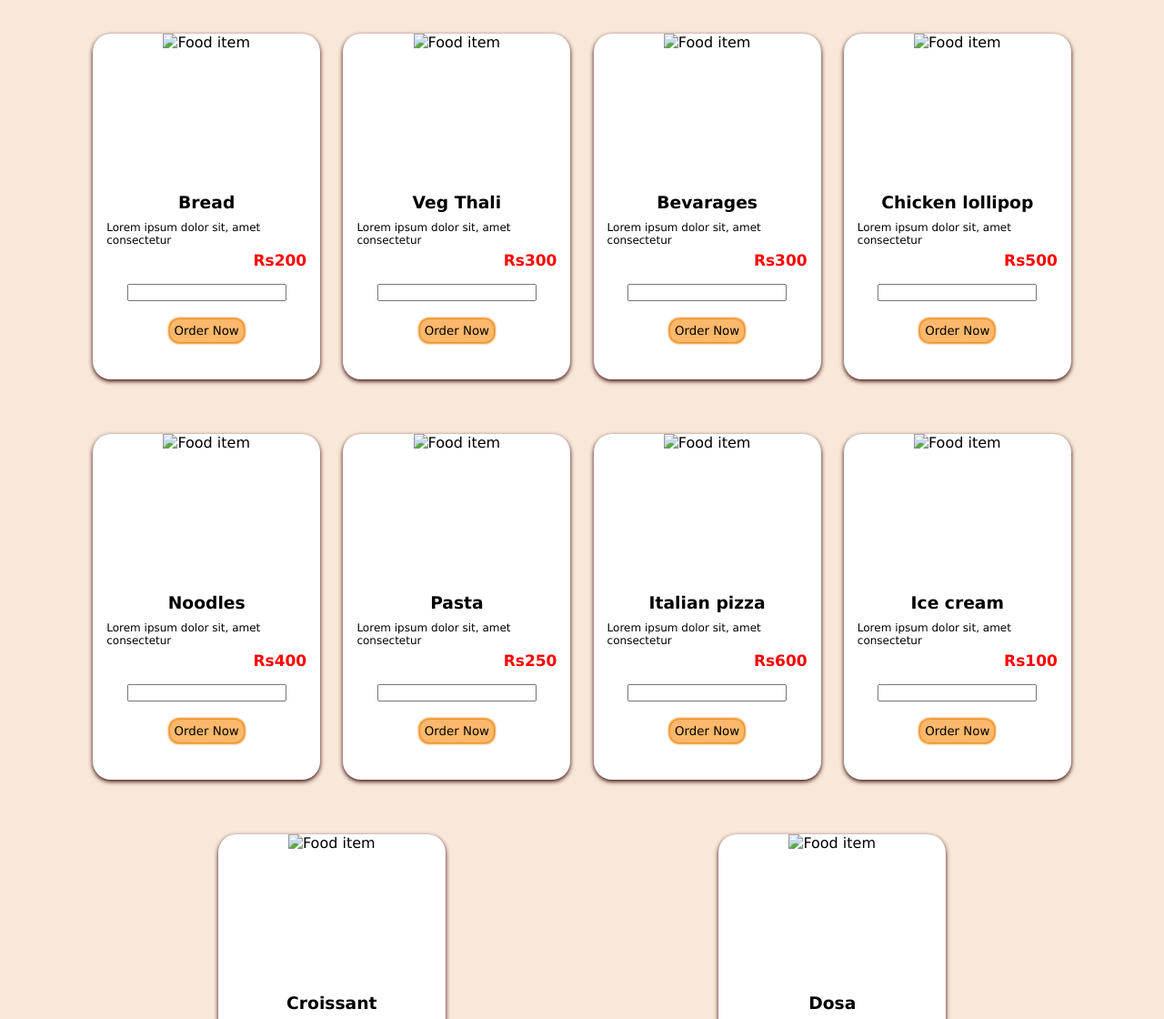
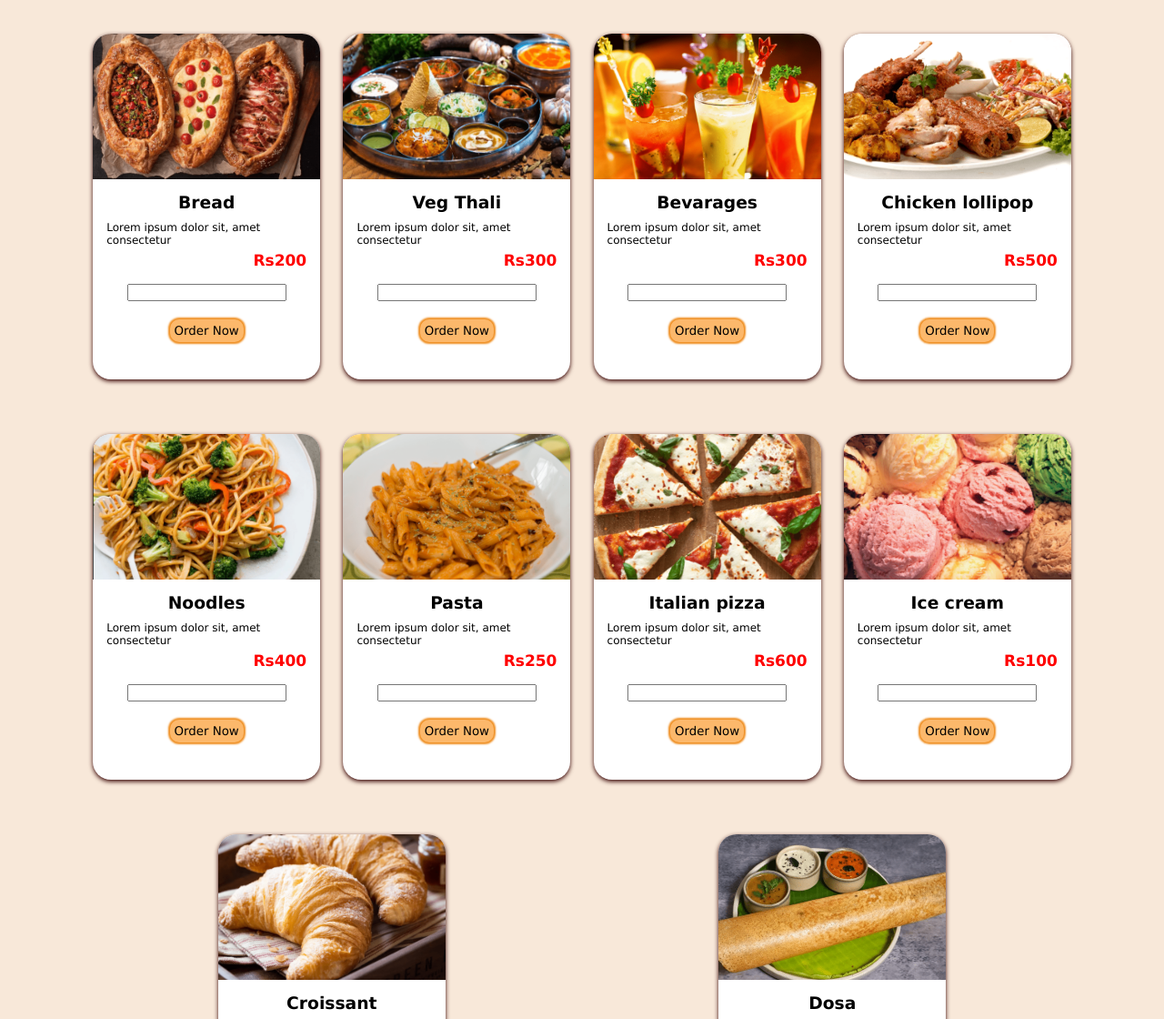
Before and after one commit to Shresth-Narsaria/restaurant_man, a plain HTML site: page menu.html in a window 1280 px wide. Shown: the part 159-1279 px from the top of the page at 91% size. Drawn offline with Linux system fonts and the light colour scheme; a script that the page names is missing.

Commit message:
Update menu.html

```diff
--- a/menu.html
+++ b/menu.html
@@ -20,7 +20,7 @@
                 <div class="fav-food">
                     <div class="item">
                         <div>
-                            <img src="images\pizzatype.png" alt="Food item">
+                            <img src="pizzatype.png" alt="Food item">
                         </div>
                         <form method="post" action="menu.html">
                             <h3>Bread</h3>
@@ -34,7 +34,7 @@
                     </div>
                     <div class="item">
                         <div>
-                            <img src="images\thali.png" alt="Food item">
+                            <img src="thali.png" alt="Food item">
                         </div>
                         <form method="post" action="menu.html">
                             <h3>Veg Thali</h3>
@@ -47,7 +47,7 @@
                     </div>
                     <div class="item">
                         <div>
-                            <img src="images\bevarages.png" alt="Food item">
+                            <img src="bevarages.png" alt="Food item">
                         </div>
                         <form method="post" action="menu.html">
                             <h3>Bevarages</h3>
@@ -60,7 +60,7 @@
                     </div>
                     <div class="item">
                         <div>
-                            <img src="images\nonveg.png" alt="Food item">
+                            <img src="nonveg.png" alt="Food item">
                         </div>
                         <form method="post" action="menu.html">
                             <h3>Chicken lollipop</h3>
@@ -73,7 +73,7 @@
                     </div>
                     <div class="item">
                         <div>
-                            <img src="images\noodles.png" alt="Food item">
+                            <img src="noodles.png" alt="Food item">
                         </div>
                         <form method="post" action="menu.html">
                             <h3>Noodles</h3>
@@ -86,7 +86,7 @@
                     </div>
                     <div class="item">
                         <div>
-                            <img src="images\menu1.png" alt="Food item">
+                            <img src="menu1.png" alt="Food item">
                         </div>
                         <form method="post" action="menu.html">
                             <h3>Pasta</h3>
@@ -99,7 +99,7 @@
                     </div>
                     <div class="item">
                         <div>
-                            <img src="images\menu2.png" alt="Food item">
+                            <img src="menu2.png" alt="Food item">
                         </div>
                         <form method="post" action="menu.html">
                             <h3>Italian pizza</h3>
@@ -112,7 +112,7 @@
                     </div>
                     <div class="item">
                         <div>
-                            <img src="images\menu3.png" alt="Food item">
+                            <img src="menu3.png" alt="Food item">
                         </div>
                         <form method="post" action="menu.html">
                             <h3>Ice cream</h3>
@@ -125,7 +125,7 @@
                     </div>
                     <div class="item">
                         <div>
-                            <img src="images\menu4.png" alt="Food item">
+                            <img src="menu4.png" alt="Food item">
                         </div>
                         <form method="post" action="menu.html">
                             <h3>Croissant</h3>
@@ -138,7 +138,7 @@
                     </div>
                     <div class="item">
                         <div>
-                            <img src="images\menu5.png" alt="Food item">
+                            <img src="menu5.png" alt="Food item">
                         </div>
                         <form method="post" action="menu.html">
                             <h3>Dosa</h3>
```
